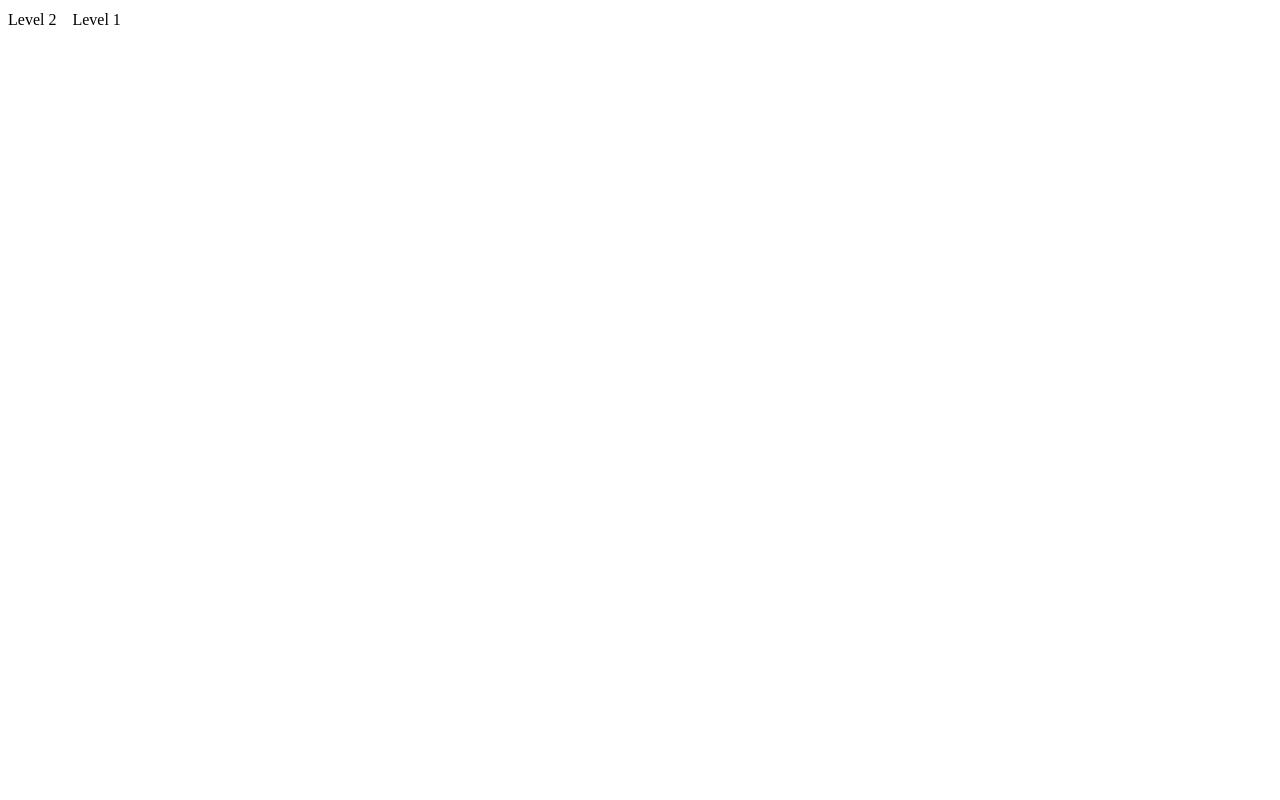
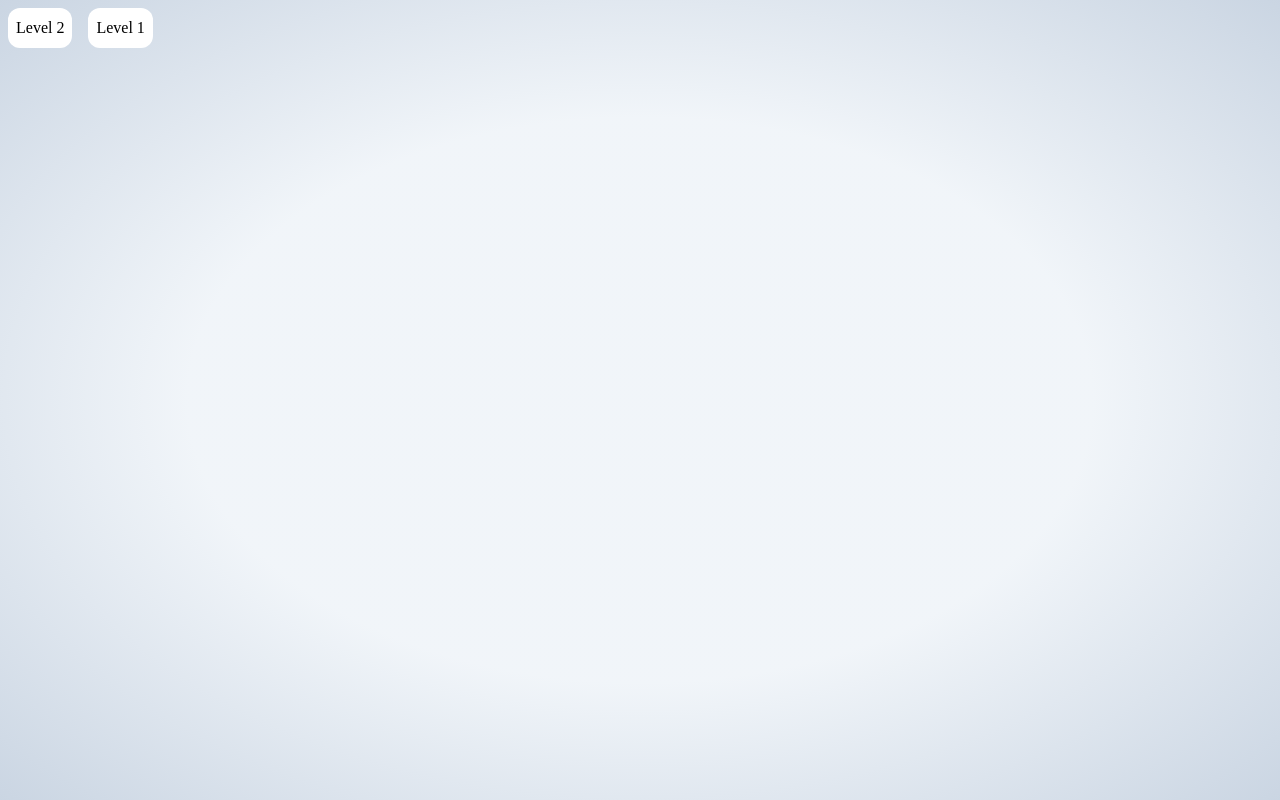
Before and after one commit to gamedevshrimp/r3f-game-template, a React (Vite) app: page / in a window 1280 px wide. Built offline with nearby package versions, Linux system fonts and the light colour scheme.

Commit message:
fix: update css

```diff
--- a/src/App.tsx
+++ b/src/App.tsx
@@ -1,18 +1,24 @@
 import { Canvas } from '@react-three/fiber';
-import { Bounds } from '@react-three/drei';
+import { Bounds, OrbitControls } from '@react-three/drei';
 import Experience from './components/Experience';
 import { MenuSceneUI } from './components/ui/MenuSceneUI';
 
 function App() {
 	return (
-		<>
+		<div
+			className='
+      relative
+      w-full
+      h-full
+      bg-radial from-slate-100 from-50% to-slate-300'>
 			<MenuSceneUI />
-			<Canvas>
+			<Canvas className='absolute inset-0'>
 				<Bounds>
+					<OrbitControls />
 					<Experience />
 				</Bounds>
 			</Canvas>
-		</>
+		</div>
 	);
 }
 
--- a/src/components/scenes/Level1Scene.tsx
+++ b/src/components/scenes/Level1Scene.tsx
@@ -3,7 +3,7 @@ export const Level1Scene = () => {
 		<>
 			<mesh>
 				<boxGeometry />
-				<meshNormalMaterial />
+				<meshNormalMaterial wireframe />
 			</mesh>
 		</>
 	);
--- a/src/components/scenes/Level2Scene.tsx
+++ b/src/components/scenes/Level2Scene.tsx
@@ -3,7 +3,7 @@ export const Level2Scene = () => {
 		<>
 			<mesh>
 				<sphereGeometry />
-				<meshNormalMaterial />
+				<meshNormalMaterial wireframe />
 			</mesh>
 		</>
 	);
--- a/src/components/ui/MenuButtonUI.tsx
+++ b/src/components/ui/MenuButtonUI.tsx
@@ -8,7 +8,15 @@ interface MenuButtonUIType {
 export const MenuButtonUI = ({ id, name }: MenuButtonUIType) => {
 	const setScene = useSceneStore((s) => s.setScene);
 	return (
-		<button className='p-2 rounded-xl bg-white' onClick={() => setScene(id)}>
+		<button
+			className='
+			p-2
+			rounded-xl
+			bg-white
+			m-2
+			max-w-24
+			cursor-pointer'
+			onClick={() => setScene(id)}>
 			{name}
 		</button>
 	);
--- a/src/components/ui/MenuSceneUI.tsx
+++ b/src/components/ui/MenuSceneUI.tsx
@@ -2,9 +2,9 @@ import { MenuButtonUI } from './MenuButtonUI';
 
 export const MenuSceneUI = () => {
 	return (
-		<>
+		<div className='absolute top-0 left-0 z-10 pointer-events-auto'>
 			<MenuButtonUI id={'level2'} name={'Level 2'} />
 			<MenuButtonUI id={'level1'} name={'Level 1'} />
-		</>
+		</div>
 	);
 };
```
